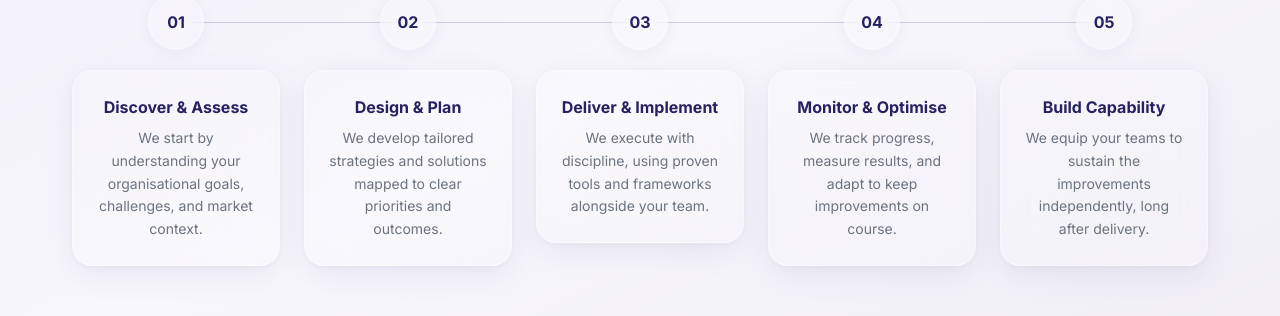
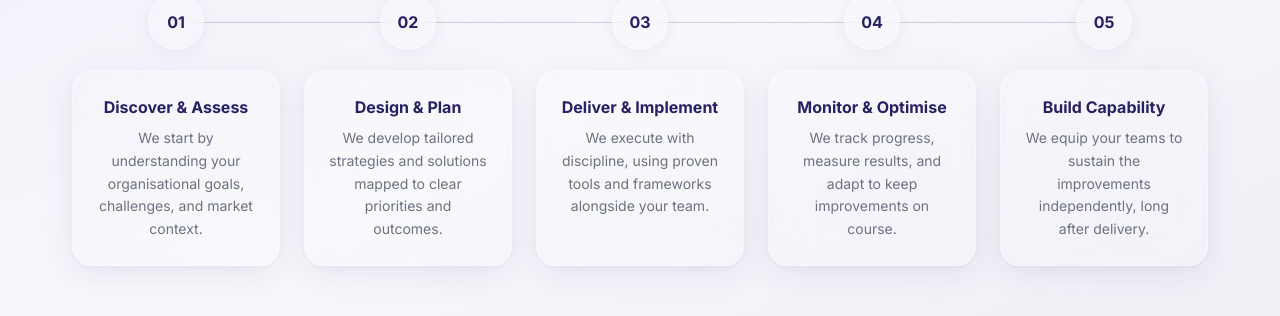
Before and after one commit to King-odysseus/TijhaWebsite, a React (Vite) app: page /services in a window 1280 px wide. Shown: the part 1618-1934 px from the top of the page. Built offline with nearby package versions, Linux system fonts and the light colour scheme.

Commit message:
design: swap Why Choose image to support team; equal-height Approach cards

```diff
--- a/src/pages/ServicesPage.jsx
+++ b/src/pages/ServicesPage.jsx
@@ -204,9 +204,9 @@ function ServicesPage() {
             {/* Connecting line running through the numbered circles (desktop only) */}
             <div className="pointer-events-none absolute top-7 left-[10%] right-[10%] h-px bg-indigo/20 hidden lg:block" />
             {approach.map((s) => (
-              <div key={s.step} className="flex flex-col items-center text-center">
+              <div key={s.step} className="flex h-full flex-col items-center text-center">
                 <div className="glass-circle relative z-10 w-14 h-14 mb-5 text-indigo font-bold">{s.step}</div>
-                <div className="glass-card p-6">
+                <div className="glass-card w-full flex-1 p-6">
                   <h3 className="text-base font-bold text-indigo mb-2">{s.title}</h3>
                   <p className="text-sm text-brand-body leading-relaxed">{s.desc}</p>
                 </div>
@@ -294,8 +294,8 @@ function ServicesPage() {
             {/* Image column */}
             <div className="order-1 lg:order-1">
               <img
-                src="/images/employee-financial-review.jpg"
-                alt="African professional analyzing financial data and charts"
+                src="/images/support team.png"
+                alt="Tijha support team collaborating"
                 className="w-full h-[420px] md:h-[560px] object-cover rounded-2xl shadow-md"
                 loading="lazy"
               />
```
